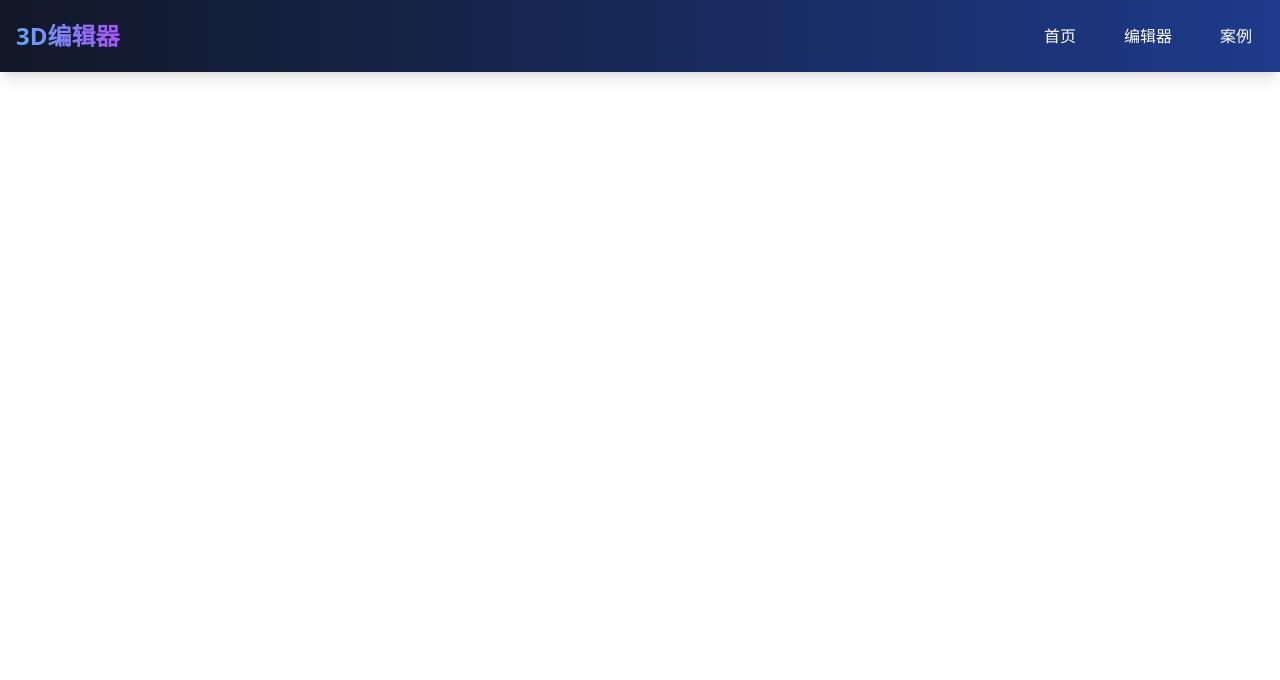
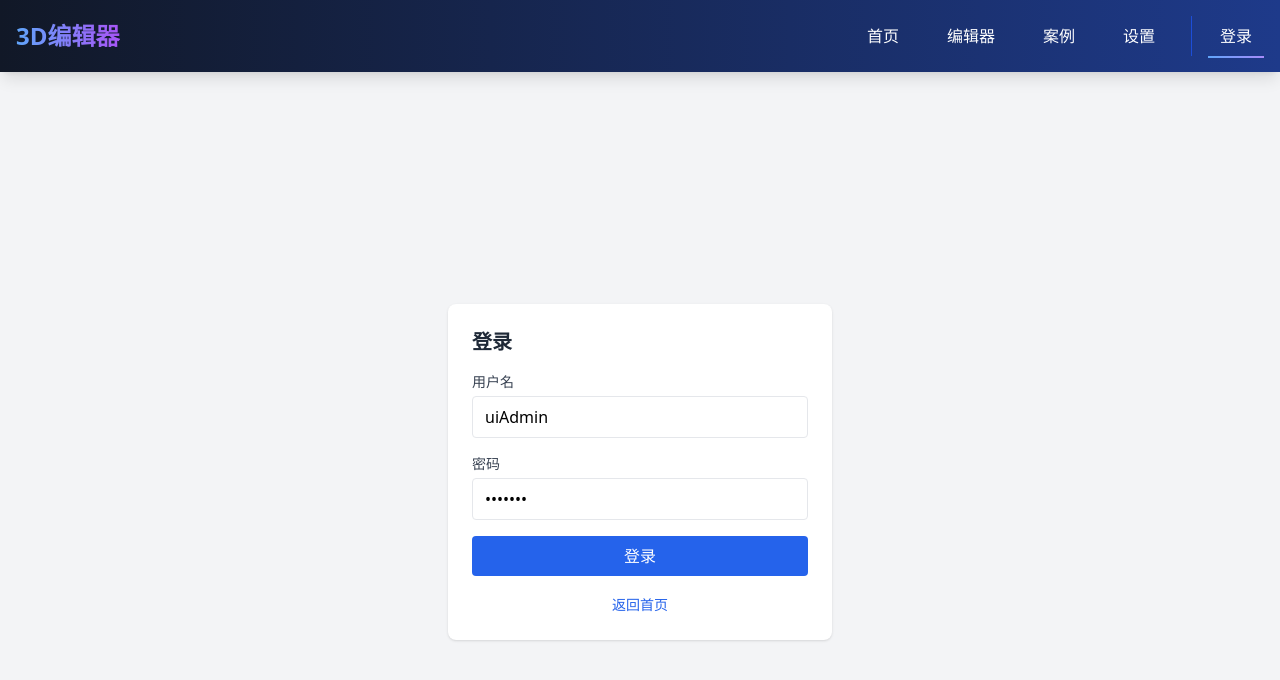
Before and after one commit to hujinbin/drag-3D-three, a Vue app: page /login in a window 1280 px wide. Before the commit this address had no page. Shown: the top 680 px of the page. Built offline with nearby package versions, Linux system fonts and the light colour scheme.

Commit message:
feat: 增加登录和个人中心模块

```diff
--- a/src/App.vue
+++ b/src/App.vue
@@ -5,7 +5,7 @@
         <router-link to="/" class="text-xl font-bold flex items-center">
           <span class="text-transparent bg-clip-text bg-gradient-to-r from-blue-400 to-purple-500 text-2xl font-extrabold">3D编辑器</span>
         </router-link>
-        <div class="flex space-x-6">
+        <div class="flex space-x-6 items-center">
           <router-link
             to="/"
             class="nav-link relative px-3 py-2 font-medium"
@@ -27,6 +27,19 @@
           >
             案例
           </router-link>
+          <router-link
+            to="/settings"
+            class="nav-link relative px-3 py-2 font-medium"
+            active-class="text-blue-400"
+          >
+            设置
+          </router-link>
+
+          <div class="flex items-center space-x-3 pl-4 border-l border-blue-700">
+            <span v-if="isAuthed" class="text-sm text-blue-200">{{ username }}</span>
+            <router-link v-if="!isAuthed" to="/login" class="nav-link px-3 py-2 font-medium">登录</router-link>
+            <button v-if="isAuthed" @click="onLogout" class="px-3 py-1 bg-blue-700 hover:bg-blue-600 text-white rounded text-sm">退出</button>
+          </div>
         </div>
       </div>
     </nav>
@@ -38,7 +51,24 @@
 </template>
 
 <script lang="ts" setup>
-// App.vue 现在只作为路由容器
+import { computed, onMounted } from 'vue'
+import { useRouter } from 'vue-router'
+import { useAuthStore } from './stores/auth'
+
+const router = useRouter()
+const auth = useAuthStore()
+
+onMounted(() => {
+  auth.initialize()
+})
+
+const isAuthed = computed(() => auth.isAuthenticated)
+const username = computed(() => auth.user?.username || '未登录')
+
+function onLogout() {
+  auth.logout()
+  router.push('/login')
+}
 </script>
 
 <style scoped>
--- a/src/router/index.ts
+++ b/src/router/index.ts
@@ -3,6 +3,9 @@ import EditorView from '../views/EditorView.vue'
 import HomeView from '../views/HomeView.vue'
 import CasesView from '../views/CasesView.vue'
 import CaseDetailView from '../views/CaseDetailView.vue'
+import LoginView from '../views/LoginView.vue'
+import SettingsView from '../views/SettingsView.vue'
+import { useAuthStore } from '../stores/auth'
 
 const routes = [
   {
@@ -13,18 +16,32 @@ const routes = [
   {
     path: '/editor',
     name: 'editor',
-    component: EditorView
+    component: EditorView,
+    meta: { requiresAuth: true }
   },
   {
     path: '/cases',
     name: 'cases',
-    component: CasesView
+    component: CasesView,
+    meta: { requiresAuth: true }
   },
   {
     path: '/case/:id/:mode',
     name: 'case-detail',
     component: CaseDetailView,
-    props: true
+    props: true,
+    meta: { requiresAuth: true }
+  },
+  {
+    path: '/settings',
+    name: 'settings',
+    component: SettingsView,
+    meta: { requiresAuth: true }
+  },
+  {
+    path: '/login',
+    name: 'login',
+    component: LoginView
   }
 ]
 
@@ -33,4 +50,19 @@ const router = createRouter({
   routes
 })
 
+router.beforeEach((to, _from, next) => {
+  const auth = useAuthStore()
+  auth.initialize()
+  const isAuthed = auth.isAuthenticated
+  if (to.name === 'login' && isAuthed) {
+    next({ name: 'editor' })
+    return
+  }
+  if (to.matched.some(r => (r.meta as any)?.requiresAuth) && !isAuthed) {
+    next({ name: 'login', query: { redirect: to.fullPath } })
+    return
+  }
+  next()
+})
+
 export default router
--- /dev/null
+++ b/src/stores/auth.ts
@@ -0,0 +1,60 @@
+import { defineStore } from 'pinia'
+
+interface AuthUser {
+  username: string
+}
+
+const TOKEN_KEY = 'auth_token'
+const USER_KEY = 'auth_user'
+
+export const useAuthStore = defineStore('auth', {
+  state: () => ({
+    token: null as string | null,
+    user: null as AuthUser | null,
+    initialized: false
+  }),
+  getters: {
+    isAuthenticated: (state) => !!state.token
+  },
+  actions: {
+    initialize() {
+      if (this.initialized) return
+      try {
+        const token = localStorage.getItem(TOKEN_KEY)
+        const userStr = localStorage.getItem(USER_KEY)
+        this.token = token
+        this.user = userStr ? JSON.parse(userStr) as AuthUser : null
+      } catch (_) {
+        // ignore
+      } finally {
+        this.initialized = true
+      }
+    },
+    setAuth(token: string | null, user: AuthUser | null) {
+      this.token = token
+      this.user = user
+      if (token) localStorage.setItem(TOKEN_KEY, token)
+      else localStorage.removeItem(TOKEN_KEY)
+      if (user) localStorage.setItem(USER_KEY, JSON.stringify(user))
+      else localStorage.removeItem(USER_KEY)
+    },
+    logout() {
+      this.setAuth(null, null)
+    },
+    async changePassword(oldPassword: string, newPassword: string) {
+      const res = await fetch('/api/changePassword', {
+        method: 'POST',
+        headers: {
+          'Content-Type': 'application/json',
+          ...(this.token ? { 'Authorization': `Bearer ${this.token}` } : {})
+        },
+        body: JSON.stringify({ oldPassword, newPassword })
+      })
+      const data = await res.json().catch(() => ({}))
+      if (!res.ok) {
+        throw new Error(data?.message || `修改密码失败（${res.status}）`)
+      }
+      return data
+    }
+  }
+})
--- /dev/null
+++ b/src/views/LoginView.vue
@@ -0,0 +1,102 @@
+<template>
+  <div class="min-h-screen flex items-center justify-center bg-gray-100 p-4">
+    <div class="w-full max-w-sm bg-white shadow rounded-lg p-6">
+      <h1 class="text-xl font-semibold mb-4 text-gray-800">登录</h1>
+      <form @submit.prevent="onSubmit" class="space-y-4">
+        <div>
+          <label class="block text-sm font-medium text-gray-700 mb-1">用户名</label>
+          <input
+            v-model="username"
+            type="text"
+            class="w-full border rounded px-3 py-2 focus:outline-none focus:ring focus:border-blue-300"
+            placeholder="请输入用户名"
+          />
+        </div>
+        <div>
+          <label class="block text-sm font-medium text-gray-700 mb-1">密码</label>
+          <input
+            v-model="password"
+            type="password"
+            class="w-full border rounded px-3 py-2 focus:outline-none focus:ring focus:border-blue-300"
+            placeholder="请输入密码"
+          />
+        </div>
+
+        <button
+          type="submit"
+          class="w-full bg-blue-600 hover:bg-blue-700 text-white font-medium py-2 rounded transition"
+          :disabled="loading"
+        >
+          {{ loading ? '登录中...' : '登录' }}
+        </button>
+
+        <p v-if="errorMessage" class="text-sm text-red-600 mt-2">{{ errorMessage }}</p>
+        <p v-if="successMessage" class="text-sm text-green-600 mt-2">{{ successMessage }}</p>
+      </form>
+
+      <div class="mt-4 text-center">
+        <router-link to="/" class="text-blue-600 hover:underline text-sm">返回首页</router-link>
+      </div>
+    </div>
+  </div>
+</template>
+
+<script setup lang="ts">
+import { ref } from 'vue'
+import { useRouter, useRoute } from 'vue-router'
+import { useAuthStore } from '../stores/auth'
+
+const router = useRouter()
+const route = useRoute()
+const auth = useAuthStore()
+
+// 默认填充为指定的账号，便于直接测试
+const username = ref('uiAdmin')
+const password = ref('a123456')
+const loading = ref(false)
+const errorMessage = ref('')
+const successMessage = ref('')
+
+// 这里直接发起到 /api/login，开发环境由 Vite 代理到 https://card.leheavengame.com/
+async function onSubmit() {
+  errorMessage.value = ''
+  successMessage.value = ''
+  loading.value = true
+
+  try {
+    const res = await fetch('/api/login', {
+      method: 'POST',
+      headers: {
+        'Content-Type': 'application/json'
+      },
+      body: JSON.stringify({
+        username: username.value,
+        password: password.value
+      })
+    })
+
+    // 有的接口返回非 2xx 状态但仍有 JSON，需要兼容处理
+    const data = await res.json().catch(() => ({}))
+
+    if (!res.ok) {
+      throw new Error(data?.message || `登录失败（${res.status}）`)
+    }
+
+    // 将返回的 token 或用户信息保存（假设返回 { token, user }）
+    const token: string | null = data?.token || null
+    const user = (data?.user && typeof data.user === 'object') ? data.user : { username: username.value }
+    auth.setAuth(token, user)
+
+    successMessage.value = '登录成功'
+    // 可跳转到编辑器或首页
+    setTimeout(() => {
+      const redirect = (route.query.redirect as string) || '/editor'
+      router.push(redirect)
+    }, 600)
+  } catch (err: any) {
+    errorMessage.value = err?.message || '登录失败，请稍后再试'
+  } finally {
+    loading.value = false
+  }
+}
+</script>
--- /dev/null
+++ b/src/views/SettingsView.vue
@@ -0,0 +1,64 @@
+<template>
+  <div class="min-h-screen bg-gray-100 py-8 px-4">
+    <div class="max-w-md mx-auto bg-white shadow rounded-lg p-6">
+      <h1 class="text-xl font-semibold mb-4 text-gray-800">个人设置</h1>
+
+      <div class="mb-6">
+        <p class="text-sm text-gray-600">当前用户</p>
+        <p class="text-base font-medium text-gray-900">{{ username || '未登录' }}</p>
+      </div>
+
+      <h2 class="text-lg font-semibold mb-3 text-gray-800">修改密码</h2>
+      <form @submit.prevent="onChangePassword" class="space-y-4">
+        <div>
+          <label class="block text-sm font-medium text-gray-700 mb-1">旧密码</label>
+          <input v-model="oldPassword" type="password" class="w-full border rounded px-3 py-2 focus:outline-none focus:ring focus:border-blue-300" placeholder="请输入旧密码" />
+        </div>
+        <div>
+          <label class="block text-sm font-medium text-gray-700 mb-1">新密码</label>
+          <input v-model="newPassword" type="password" class="w-full border rounded px-3 py-2 focus:outline-none focus:ring focus:border-blue-300" placeholder="请输入新密码" />
+        </div>
+
+        <button type="submit" class="w-full bg-blue-600 hover:bg-blue-700 text-white font-medium py-2 rounded transition" :disabled="loading">
+          {{ loading ? '提交中...' : '保存密码' }}
+        </button>
+
+        <p v-if="errorMessage" class="text-sm text-red-600 mt-2">{{ errorMessage }}</p>
+        <p v-if="successMessage" class="text-sm text-green-600 mt-2">{{ successMessage }}</p>
+      </form>
+    </div>
+  </div>
+
+</template>
+
+<script setup lang="ts">
+import { ref, computed } from 'vue'
+import { useAuthStore } from '../stores/auth'
+
+const auth = useAuthStore()
+auth.initialize()
+
+const oldPassword = ref('')
+const newPassword = ref('')
+const loading = ref(false)
+const errorMessage = ref('')
+const successMessage = ref('')
+
+const username = computed(() => auth.user?.username || '')
+
+async function onChangePassword() {
+  errorMessage.value = ''
+  successMessage.value = ''
+  loading.value = true
+  try {
+    await auth.changePassword(oldPassword.value, newPassword.value)
+    successMessage.value = '密码修改成功'
+    oldPassword.value = ''
+    newPassword.value = ''
+  } catch (err: any) {
+    errorMessage.value = err?.message || '修改密码失败，请稍后再试'
+  } finally {
+    loading.value = false
+  }
+}
+</script>
--- a/vite.config.ts
+++ b/vite.config.ts
@@ -4,4 +4,14 @@ import vue from '@vitejs/plugin-vue'
 // https://vite.dev/config/
 export default defineConfig({
   plugins: [vue()],
+  server: {
+    proxy: {
+      '/api': {
+        target: 'https://card.leheavengame.com',
+        changeOrigin: true,
+        // 如果服务端需要移除前缀，可开启 rewrite：
+        // rewrite: (path) => path.replace(/^\/api/, ''),
+      }
+    }
+  }
 })
```
